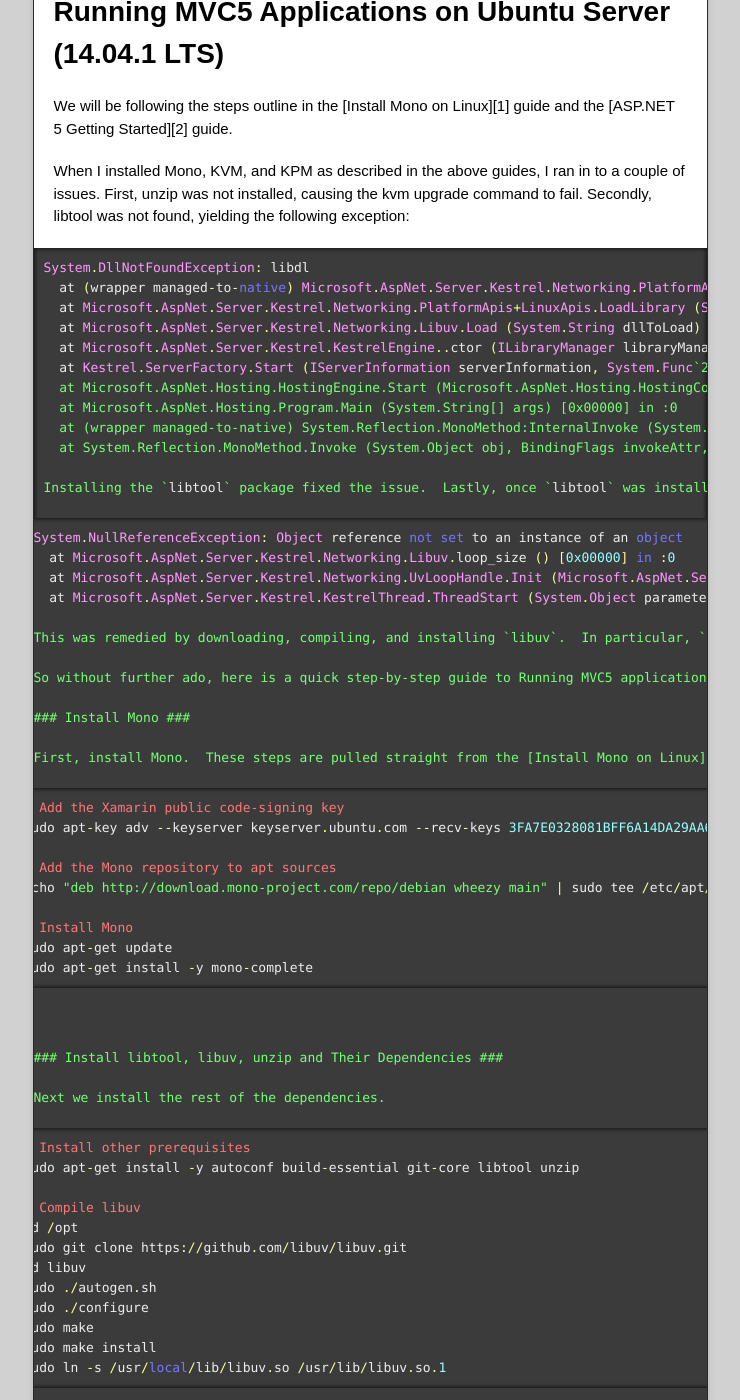
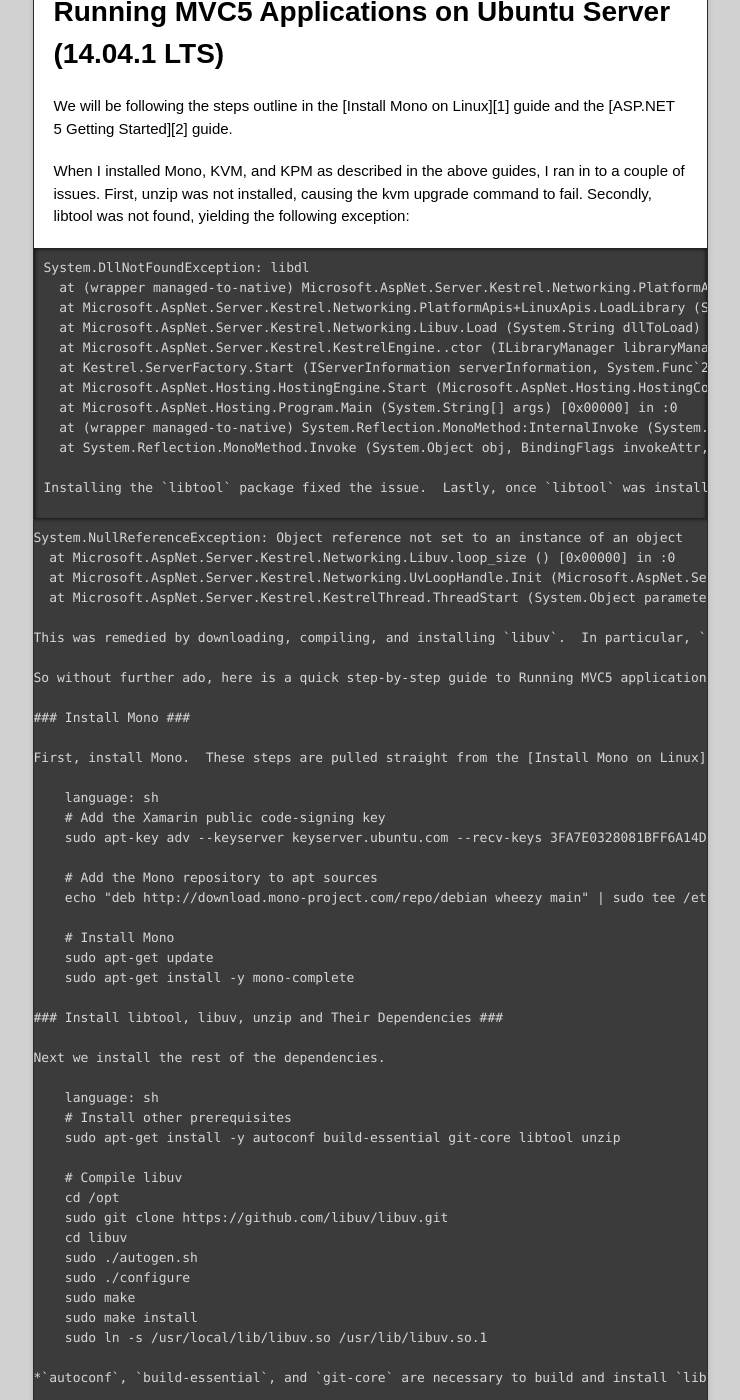
Before and after one commit to otac0n/otac0n.github.com, a Jekyll site: the page built from _posts/2015-02-08-running-mvc5-applications-on-ubuntu-server.md, in a window 1280 px wide and 1400 px high, scrolled down 286 px. Shown: the whole window, without its empty margins (270-1010 px from the left). Built offline with Jekyll 4.4.1, drawn with Linux system fonts in a browser that asks for light colours; nearby versions of some CDN libraries; Markdown is read by kramdown in place of the engine named in the settings; comment, search, counter and statistics services are not loaded; part of the change alters nothing that is shown; some of the changed text lies outside the part shown.

```diff
--- a/_posts/2015-02-08-running-mvc5-applications-on-ubuntu-server.md
+++ b/_posts/2015-02-08-running-mvc5-applications-on-ubuntu-server.md
@@ -34,34 +34,34 @@ So without further ado, here is a quick step-by-step guide to Running MVC5 appli
 
 First, install Mono.  These steps are pulled straight from the [Install Mono on Linux][1] guide.
 
-<pre><code>language: sh
-# Add the Xamarin public code-signing key
-sudo apt-key adv --keyserver keyserver.ubuntu.com --recv-keys 3FA7E0328081BFF6A14DA29AA6A19B38D3D831EF
+    language: sh
+    # Add the Xamarin public code-signing key
+    sudo apt-key adv --keyserver keyserver.ubuntu.com --recv-keys 3FA7E0328081BFF6A14DA29AA6A19B38D3D831EF
 
-# Add the Mono repository to apt sources
-echo "deb http://download.mono-project.com/repo/debian wheezy main" | sudo tee /etc/apt/sources.list.d/mono-xamarin.list
+    # Add the Mono repository to apt sources
+    echo "deb http://download.mono-project.com/repo/debian wheezy main" | sudo tee /etc/apt/sources.list.d/mono-xamarin.list
 
-# Install Mono
-sudo apt-get update
-sudo apt-get install -y mono-complete</code></pre>
+    # Install Mono
+    sudo apt-get update
+    sudo apt-get install -y mono-complete
 
 ### Install libtool, libuv, unzip and Their Dependencies ###
 
 Next we install the rest of the dependencies.
 
-<pre><code>language: sh
-# Install other prerequisites
-sudo apt-get install -y autoconf build-essential git-core libtool unzip
+    language: sh
+    # Install other prerequisites
+    sudo apt-get install -y autoconf build-essential git-core libtool unzip
 
-# Compile libuv
-cd /opt
-sudo git clone https://github.com/libuv/libuv.git
-cd libuv
-sudo ./autogen.sh
-sudo ./configure
-sudo make
-sudo make install
-sudo ln -s /usr/local/lib/libuv.so /usr/lib/libuv.so.1</code></pre>
+    # Compile libuv
+    cd /opt
+    sudo git clone https://github.com/libuv/libuv.git
+    cd libuv
+    sudo ./autogen.sh
+    sudo ./configure
+    sudo make
+    sudo make install
+    sudo ln -s /usr/local/lib/libuv.so /usr/lib/libuv.so.1
 
 *`autoconf`, `build-essential`, and `git-core` are necessary to build and install `libuv`.*
 
@@ -69,27 +69,27 @@ sudo ln -s /usr/local/lib/libuv.so /usr/lib/libuv.so.1</code></pre>
 
 These steps are pulled from the [ASP.NET 5 Getting Started][2] guide.
 
-<pre><code>language: sh
-# Get the K Version Manager
-curl -sSL https://raw.githubusercontent.com/aspnet/Home/master/kvminstall.sh | sh && source ~/.kre/kvm/kvm.sh
+    language: sh
+    # Get the K Version Manager
+    curl -sSL https://raw.githubusercontent.com/aspnet/Home/master/kvminstall.sh | sh && source ~/.kre/kvm/kvm.sh
 
-# Install the runtime
-kvm upgrage</code></pre>
+    # Install the runtime
+    kvm upgrage
 
 ## All Done? ##
 
 Here we could call it a day, since your Ubuntu system is now set up to run ASP.NET 5 applications. Why don't we follow through with the rest of the guide so we can see it working?
 
-<pre><code>language: sh
-# Obtain the ASP.NET 5 samples
-git clone https://github.com/aspnet/Home.git ~/AspNetHome
-cd ~/AspNetHome/samples/HelloMvc
+    language: sh
+    # Obtain the ASP.NET 5 samples
+    git clone https://github.com/aspnet/Home.git ~/AspNetHome
+    cd ~/AspNetHome/samples/HelloMvc
 
-# Get all of the .NET dependencies necessary to run the sample
-kpm restore
+    # Get all of the .NET dependencies necessary to run the sample
+    kpm restore
 
-# Run the sample
-k kestrel</code></pre>
+    # Run the sample
+    k kestrel
 
 Here it is, running on my machine:
 
--- a/javascripts/script.js
+++ b/javascripts/script.js
@@ -1,6 +1,7 @@
 $(function(){
-  $('pre').addClass('prettyprint').find('code').each(function () {
+  $('pre').find('code').each(function () {
     var $this = $(this);
+    $this.parent().addClass('prettyprint');
     var text = $this.text();
     var match = /^language: ([-\w]+)(\r\n?|\n)/.exec(text);
     if (match) {
```
